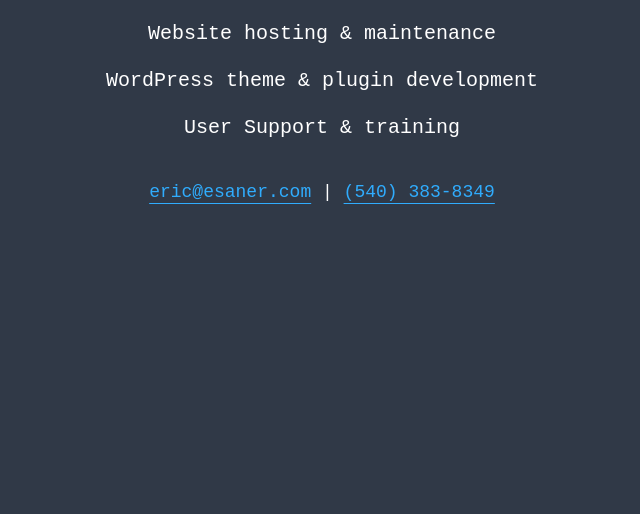
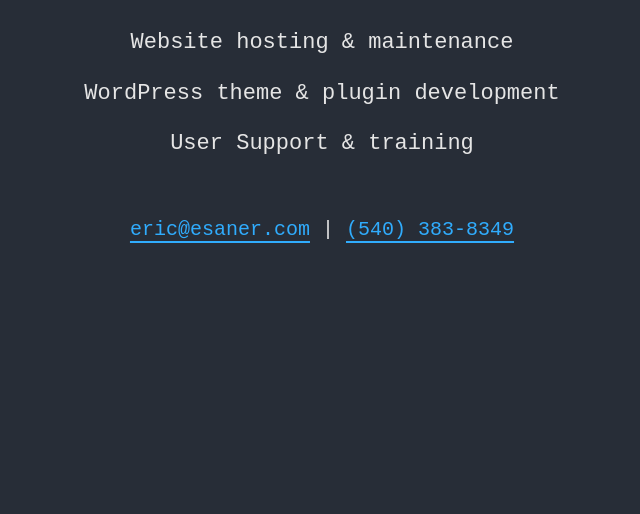
Before and after one commit to eSaner/esaner.com, a plain HTML site: page index.html in a window 1280 px wide. Shown: the part 286-800 px from the top of the page, without its empty margins (318-958 px from the left). Drawn offline with Linux system fonts and the light colour scheme.

Commit message:
style tweak

```diff
--- a/assets/styles/style.scss
+++ b/assets/styles/style.scss
@@ -5,13 +5,15 @@
 }
 
 body {
-    background: #303947;
-    color: #fff;
+    background: #272d37;
+    color: #e5e5e5;
     display: flex;
     flex-direction: column;
+    font-size: 1.125rem;
     align-items: center;
-    gap: 2rem;
+    gap: 3rem;
     text-align: center;
+    margin: 0;
 
     * {
         line-height: 0;
@@ -36,6 +38,11 @@
 // Header
 header {
     margin-top: 10vw;
+}
+
+// Footer
+footer {
+    margin-bottom: 2rem;
 }
 
 // Lists
@@ -98,12 +105,12 @@
 @media(min-width: 600px) {
     // main
     main {
-        font-size: 1.25rem;
+        font-size: 1.375rem;
         line-height: 2.25rem;
     }
 
     // Footer
     footer {
-        font-size: 1.125rem;
+        font-size: 1.25rem;
     }
 }
--- a/index.html
+++ b/index.html
@@ -5,7 +5,7 @@
         <meta http-equiv="X-UA-Compatible" content="IE=edge">
         <meta name="viewport" content="width=device-width, initial-scale=1.0">
         <title>eSaner - Web Development</title>
-        <style>html{font-family:"Courier New",sans-serif;font-size:16px}body{background:#303947;color:#fff;display:flex;flex-direction:column;align-items:center;gap:2rem;text-align:center}body *{line-height:0;margin:0;padding:0}a,li,p{line-height:1.75}footer,header,main{max-width:90vw}header{margin-top:10vw}ul{list-style:none;padding-left:0}ul>:not(:last-of-type){margin-bottom:0.75rem}a{color:#30acfd;text-decoration:underline;text-underline-offset:0.375rem}a:focus,a:hover{color:#86cefe}img{max-width:100%}.screen-reader-text{border:0;height:0;width:0;margin:0;padding:0;font-size:0;overflow:hidden;white-space:nowrap;position:relative;float:left}@media (max-width:385px){footer a{display:block}footer a:not(:last-of-type){margin-bottom:0.75rem}.separator{display:none}}@media (min-width:600px){main{font-size:1.25rem;line-height:2.25rem}footer{font-size:1.125rem}}</style>
+        <style>html{font-family:"Courier New",sans-serif;font-size:16px}body{background:#272d37;color:#e5e5e5;display:flex;flex-direction:column;font-size:1.125rem;align-items:center;gap:3rem;text-align:center;margin:0}body *{line-height:0;margin:0;padding:0}a,li,p{line-height:1.75}footer,header,main{max-width:90vw}header{margin-top:10vw}footer{margin-bottom:2rem}ul{list-style:none;padding-left:0}ul>:not(:last-of-type){margin-bottom:0.75rem}a{color:#30acfd;text-decoration:underline;text-underline-offset:0.375rem}a:focus,a:hover{color:#86cefe}img{max-width:100%}.screen-reader-text{border:0;height:0;width:0;margin:0;padding:0;font-size:0;overflow:hidden;white-space:nowrap;position:relative;float:left}@media (max-width:385px){footer a{display:block}footer a:not(:last-of-type){margin-bottom:0.75rem}.separator{display:none}}@media (min-width:600px){main{font-size:1.375rem;line-height:2.25rem}footer{font-size:1.25rem}}</style>
         <link rel="shortlink" href="https://esaner.com/">
         <link rel="icon" href="/assets/images/lightbulb-32x32.png" sizes="32x32">
         <link rel="icon" href="/assets/images/lightbulb-192x192.png" sizes="192x192">
```
Also changed, not shown: assets/styles/style.css.
